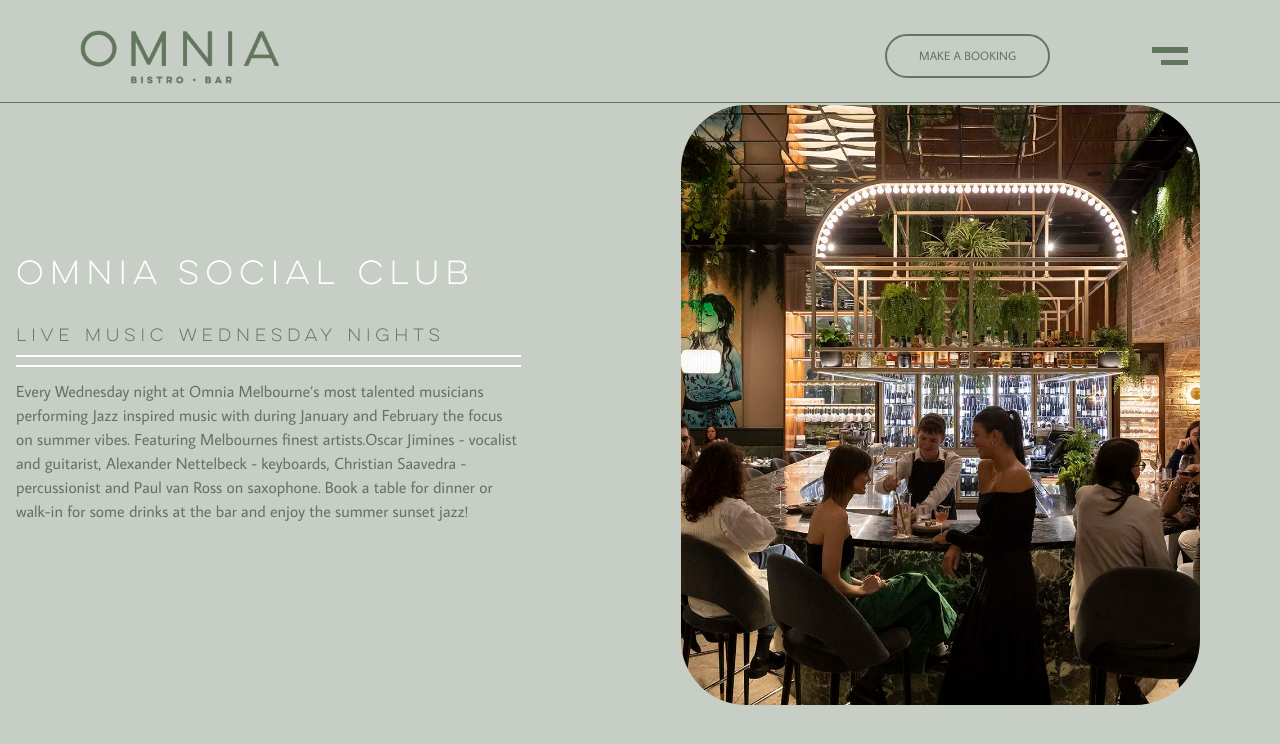
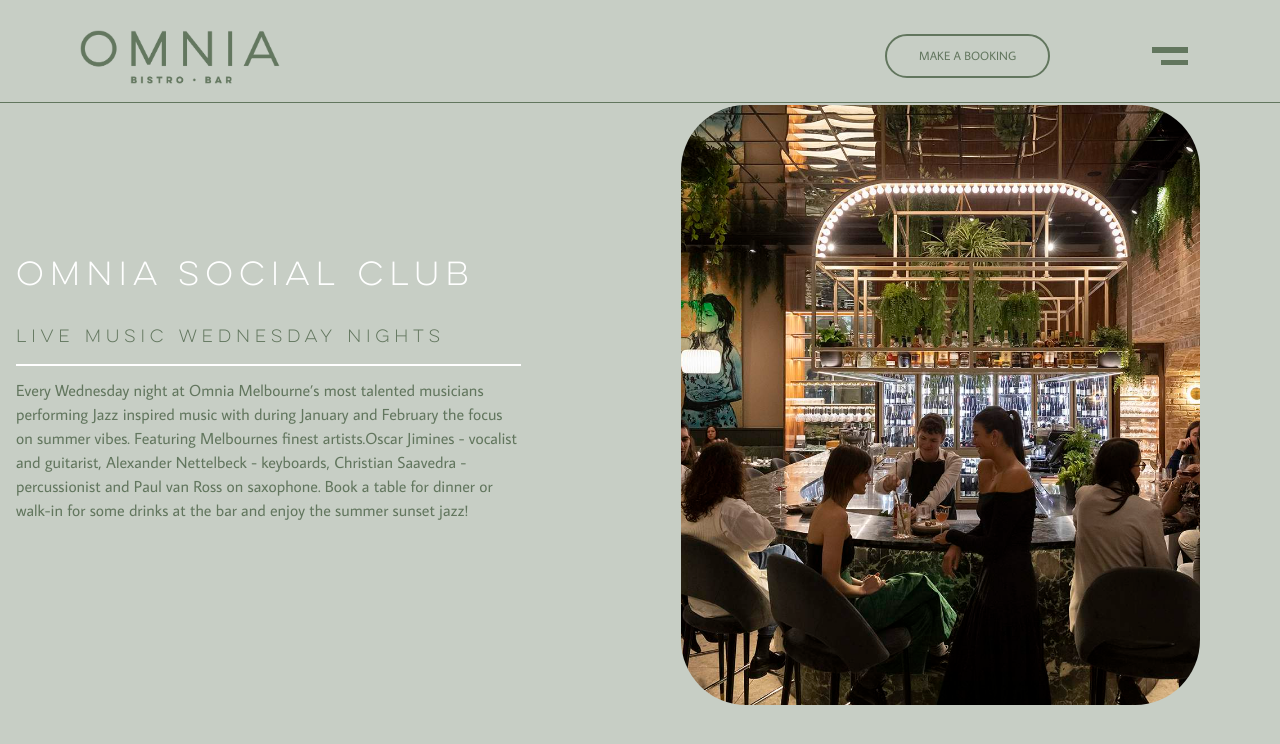
Before and after one commit to yugenomnia/omnia, a Jekyll site: the page built from events.md, in a window 1280 px wide and 900 px high, scrolled down 1651 px. Shown: the top 744 px of the window. Built offline with Jekyll 4.4.1, drawn with Linux system fonts in a browser that asks for light colours.

Commit message:
final fixes

```diff
--- a/_includes/nav.html
+++ b/_includes/nav.html
@@ -43,11 +43,9 @@
       <li class="animate__animated animate__fadeInUp lg:mt-4"><a href="/bookings">Group bookings</a></li>
       <li class="animate__animated animate__fadeInUp lg:mt-4"><a href="/events">Events</a></li>
       <li class="animate__animated animate__fadeInUp lg:mt-4"><a href="/contacts">Contact</a></li>
+      <li class="animate__animated animate__fadeInUp lg:mt-4"><a href="https://omnia.vouchercart.com/11641/omnia-voucher">Voucher</a></li>
     </ul>
 
-    <div class="voucher-btn cursor-pointer animate__animated animate__fadeInUp animate__delay-1s"><!--sm:hidden-->
-      <a href="https://omnia.vouchercart.com/11641/omnia-voucher" target="_blank" class="uppercase pt-2 pb-2 pl-1">Voucher</a>
-    </div>
     <a href="https://www.opentable.com.au/r/omnia-bistro-reservations-south-yarra?restref=60050&lang=en-AU"
       target="_blank"
       class="make-booking-btn   py-2 px-8 uppercase cursor-pointer sm:hidden">
--- a/_layouts/events.html
+++ b/_layouts/events.html
@@ -50,7 +50,7 @@
         <div class="reveal-left">
           <div class="border-class mb-2">
           <h3 class="pb-8 middle-white-title">{{event.title}}</h3>
-          <h2 class="omnia-green pb-2 mb-2 border-class uppercase reveal-right small-title">{{event.second_title}}</h2>
+          <h2 class="omnia-green pb-2 mb-2 uppercase reveal-right small-title">{{event.second_title}}</h2>
           </div>
           <div class="mb-12 omnia-green">{{event.text | markdownify}}</div>
         </div>
```
Also changed, not shown: 9 other files.
